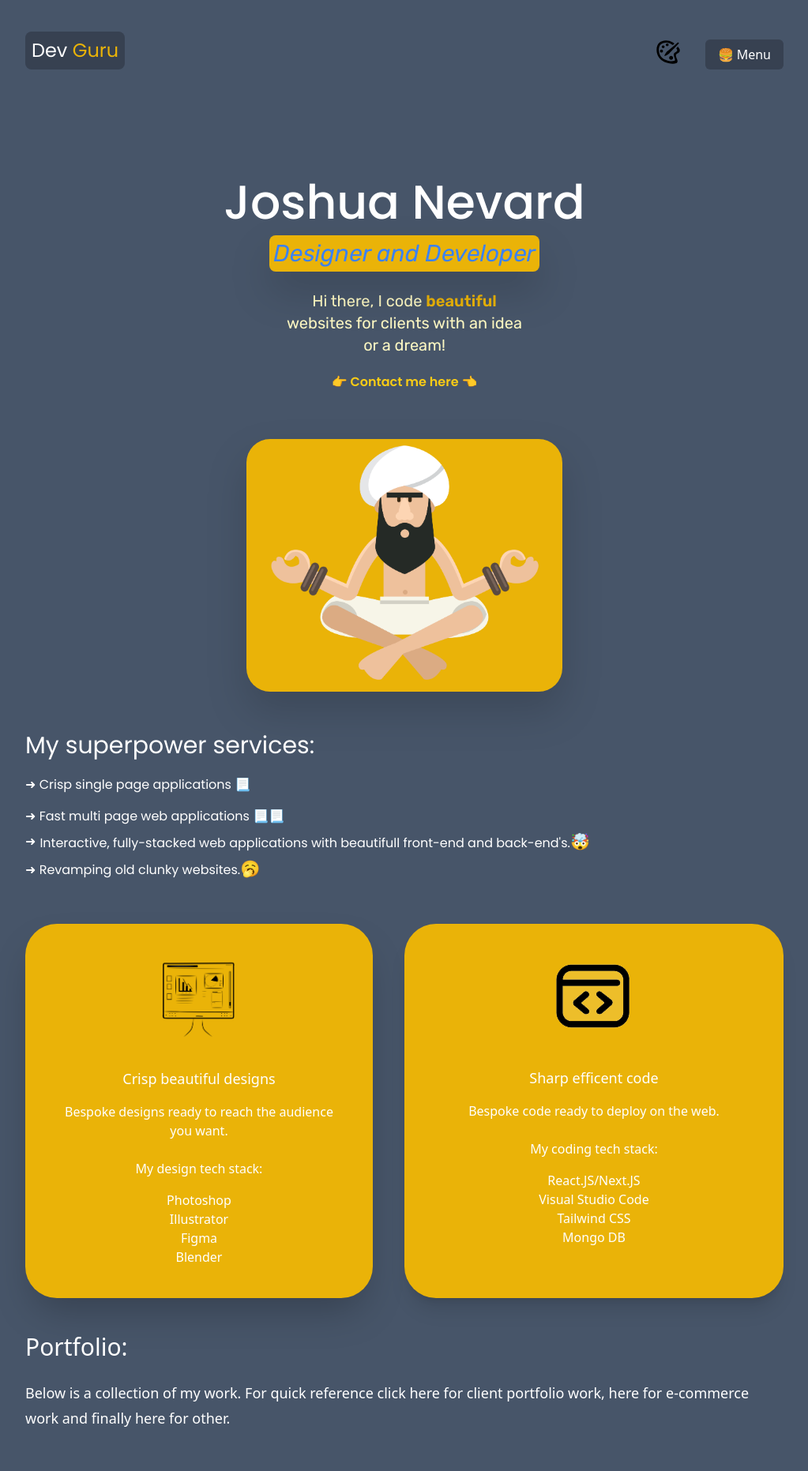
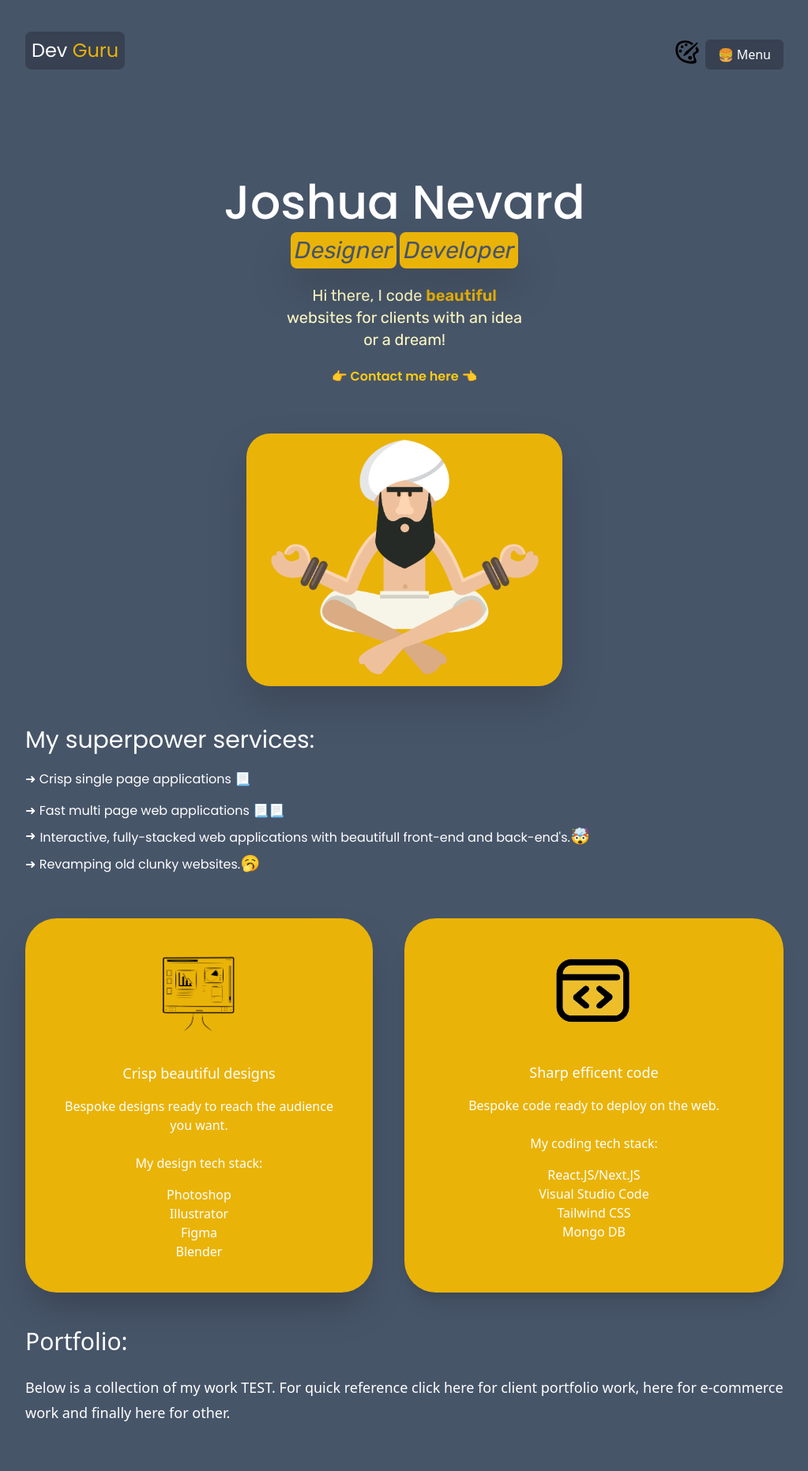
Before and after one commit to joshnev/client-portfolio, a Next.js app: page / in a window 1280 px wide. Shown: the top 1863 px of the page at 79% size, without its empty margins (128-1151 px from the left). Built offline with nearby package versions, Linux system fonts and the light colour scheme; a web font is replaced by a local one.

Commit message:
revision-1

```diff
--- a/pages/index.js
+++ b/pages/index.js
@@ -49,18 +49,17 @@ export default function Home() {
                 Dev <span className="text-yellow-500">Guru</span>
               </h1>
               <ul className="flex items-center">
-                <li>
+                <li className="">
                   <Image
                     src={changeColour}
                     width={30}
                     height={30}
                     onClick={() => setDarkMode(!darkMode)}
-                    className="cursor-pointer"
                   />
                 </li>
                 <li>
                   <a
-                    className="bg-gradient-to-l bg-gray-700 text-white px-4 py-2 rounded-md ml-8"
+                    className="bg-gradient-to-l bg-gray-700 text-white px-4 py-2 rounded-md ml-2"
                     href="#"
                   >
                     🍔 Menu
@@ -73,11 +72,15 @@ export default function Home() {
               <h2 className="text-white text-5xl py-2 font-medium font-[poppins] md:text-6xl">
                 Joshua Nevard
               </h2>
-              <h3 className="text-2xl py-2 text-gray-700 md:text-3xl">
-                <span className="bg-yellow-500 rounded-lg py-[5px] px-[5px] text-blue-500 italic font-[rubik] drop-shadow-2xl">
-                  Designer and Developer
+              <h3 className="text-2xl md:text-3xl text-slate-600 italic font-[rubik] drop-shadow-2xl flex justify-center gap-1">
+                <span className="bg-yellow-500 rounded-lg py-[5px] px-[5px]">
+                  Designer
+                </span>{' '}
+                <span className="bg-yellow-500 rounded-lg py-[5px] px-[5px]">
+                  Developer
                 </span>
               </h3>
+
               <p className="font-[rubik] text-lg py-5 leading-8 md:text-xl text-yellow-100 max-w-[300px] mx-auto">
                 Hi there, I code{' '}
                 <span className="text-yellow-500 font-semibold">beautiful</span>{' '}
@@ -154,9 +157,9 @@ export default function Home() {
               <h3 className="text-3xl py-1 text-white">Portfolio:</h3>
 
               <p className=" text-white text-lg py-5 leading-8">
-                Below is a collection of my work. For quick reference click here
-                for client portfolio work, here for e-commerce work and finally
-                here for other.
+                Below is a collection of my work TEST. For quick reference click
+                here for client portfolio work, here for e-commerce work and
+                finally here for other.
               </p>
             </div>
             <div className="flex flex-col gap-[40px] py-[40px] lg:flex-row lg:flex-wrap justify-center">
@@ -173,7 +176,7 @@ export default function Home() {
                   src={portfolio2}
                   layout="responsive"
                 />
-                <p className="sm:invisible md:visible lg:visible flex justify-center text-white text-md mt-10">
+                <p className="invisible absolute lg:visible flex justify-center text-white text-md mt-10">
                   Hey, I am here to fill the awkward empty space 😉.
                 </p>
               </div>
```
